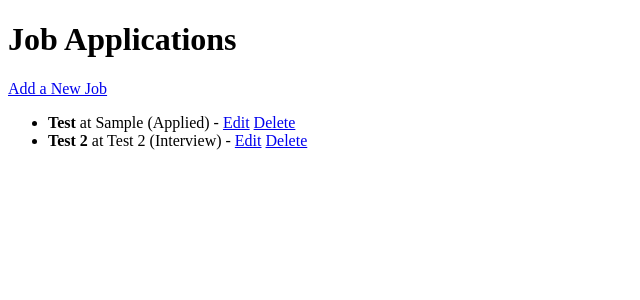
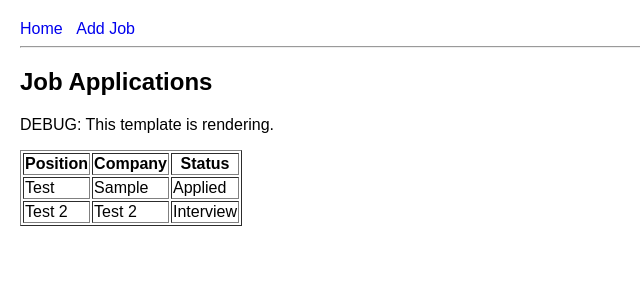
Before and after one commit to Dylan-kn/job_application_tracker, a Django app: template applications/templates/applications/job_list.html in a window 1280 px wide. Shown: the top 300 px of the page, without its empty margins (0-640 px from the left). Run offline with Django 5.2, Linux system fonts and the light colour scheme; the template is opened without the code that fills it: values that come from a table or form of the project are taken from there, others are empty; data comes from the database, SQL or seed files in the repository; both versions use the stored data as it was before the commit.

Commit message:
Fixed template rendering, DB linkage, debugged html inheritance, displayed job list successfully

```diff
--- a/applications/models.py
+++ b/applications/models.py
@@ -15,7 +15,6 @@ class JobApplication(models.Model):
         choices=status_choices,
         default="Applied"
     )
-    date_applied = models.DateField(auto_now_add=True)
     notes = models.TextField(blank=True)
 
     def __str__(self):
--- /dev/null
+++ b/applications/templates/applications/base.html
@@ -0,0 +1,22 @@
+<!DOCTYPE html>
+<html lang="en">
+    <head>
+        <meta charset="UTF-8">
+        <meta name="viewport" content="width=device-width, initial-scale=1.0">
+        <title>{% block title %}Job Application Tracker{% endblock %}</title>
+        <style>
+            body { font-family: Arial, sans-serif; margin: 20px; }
+            nav a { margin-right: 10px; text-decoration: none; }
+        </style>
+    </head>
+    <body>
+        <nav>
+            <a href="{% url 'job_list' %}">Home</a>
+            <a href="{% url 'add_job' %}">Add Job</a>
+        </nav>
+        <hr>
+        {% block content %}
+        <p>BLOCK CONTENT DEFAULT</p> <!-- TEST inside the block -->
+        {% endblock %}
+    </body>
+</html>
--- a/applications/templates/applications/job_list.html
+++ b/applications/templates/applications/job_list.html
@@ -1,21 +1,22 @@
-<!DOCTYPE html>
-<html>
-    <head>
-        <title>Job Applications</title>
-    </head>
-    <body>
-        <h1>Job Applications</h1>
-        <a href="{% url 'add_job' %}">Add a New Job</a>
-        <ul>
-            {% for job in jobs %}
-                <li>
-                    <strong>{{ job.position }}</strong> at {{ job.company }} ({{ job.status }}) -
-                    <a href="{% url 'edit_job' job.id %}">Edit</a>
-                    <a href="{% url 'delete_job' job.id %}">Delete</a>
-                </li>
-            {% empty %}
-                <p>No job applications.</p>
-            {% endfor %}
-        </ul>
-    </body>
-</html>
+{% extends "applications/base.html" %}
+
+{% block title %}Job Applications{% endblock %}
+
+{% block content %}
+    <h2>Job Applications</h2>
+    <p>DEBUG: This template is rendering.</p>
+    <table border="1">
+        <tr>
+            <th>Position</th>
+            <th>Company</th>
+            <th>Status</th>
+        </tr>
+        {% for job in jobs %}
+        <tr>
+            <td> {{ job.position }}</td>
+            <td> {{ job.company }}</td>
+            <td> {{ job.status }}</td>
+        </tr>
+        {% endfor %}
+    </table>
+{% endblock %}
--- a/applications/views.py
+++ b/applications/views.py
@@ -5,6 +5,7 @@ from .forms import JobApplicationForm
 
 def job_list(request):
     jobs = JobApplication.objects.all()
+    print("DEBUG: Retrieved jobs:", jobs)
     return render(request, "applications/job_list.html", {"jobs": jobs})
 
 
--- a/jobtracker/settings.py
+++ b/jobtracker/settings.py
@@ -58,7 +58,7 @@ ROOT_URLCONF = 'jobtracker.urls'
 TEMPLATES = [
     {
         'BACKEND': 'django.template.backends.django.DjangoTemplates',
-        'DIRS': [],
+        'DIRS': [BASE_DIR / "applications/templates"],
         'APP_DIRS': True,
         'OPTIONS': {
             'context_processors': [
--- a/jobtracker/urls.py
+++ b/jobtracker/urls.py
@@ -5,5 +5,5 @@ from jobtracker.views import homepage
 urlpatterns = [
     path('admin/', admin.site.urls),
     path('', homepage, name="homepage"),
-    #path('applications/', include('applications.urls')),
+    path('applications/', include('applications.urls')),
 ]
--- a/jobtracker/views.py
+++ b/jobtracker/views.py
@@ -1,5 +1,4 @@
-from django.shortcuts import render, redirect
-from django.http import HttpResponse
+from django.shortcuts import redirect
 
 def homepage(request):
-    return redirect('/admin/')
+    return redirect('/job_list/')
```
Also changed, not shown: applications/forms.py (+7 -0 lines), applications/templates/applications/add_job.html (+12 -15 lines), applications/migrations/0002_remove_jobapplication_date_applied.py (added), db.sqlite3, 3 other files.
